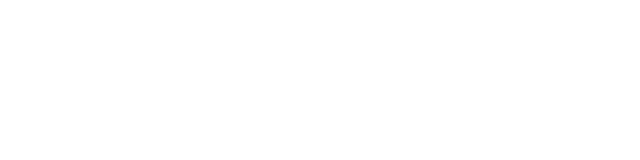
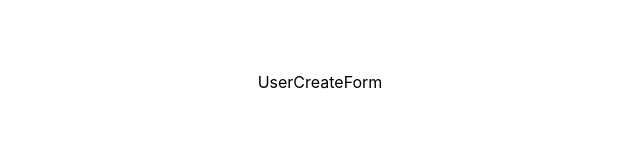
Before and after one commit to ichbtrv/fr-user-creation, a Next.js app: page / in a window 1280 px wide. Shown: the part 134-294 px from the top of the page, without its empty margins (320-960 px from the left). Built offline with nearby package versions, Linux system fonts and the light colour scheme.

Commit message:
added UserCreateForm and imported to container

```diff
--- /dev/null
+++ b/components/form/UserCreateForm.tsx
@@ -0,0 +1,5 @@
+const UserCreateForm = () => {
+  return <div>UserCreateForm</div>
+}
+
+export default UserCreateForm
--- a/components/form/UserCreateFormContainer.tsx
+++ b/components/form/UserCreateFormContainer.tsx
@@ -1,4 +1,5 @@
 import LoginCard from 'components/layout/LoginCard'
+import UserCreateForm from './UserCreateForm'
 
 const UserCreateFormContainer = () => {
   return (
@@ -11,7 +12,10 @@
           <h1 className="text-6xl  mt-12 mb-10 px-12">
             Sign Up for <span className="text-green-400">Rewards</span>
           </h1>
-        </div>{' '}
+        </div>
+        <div className="mt-12">
+          <UserCreateForm />
+        </div>
       </div>
     </LoginCard>
   )
```
